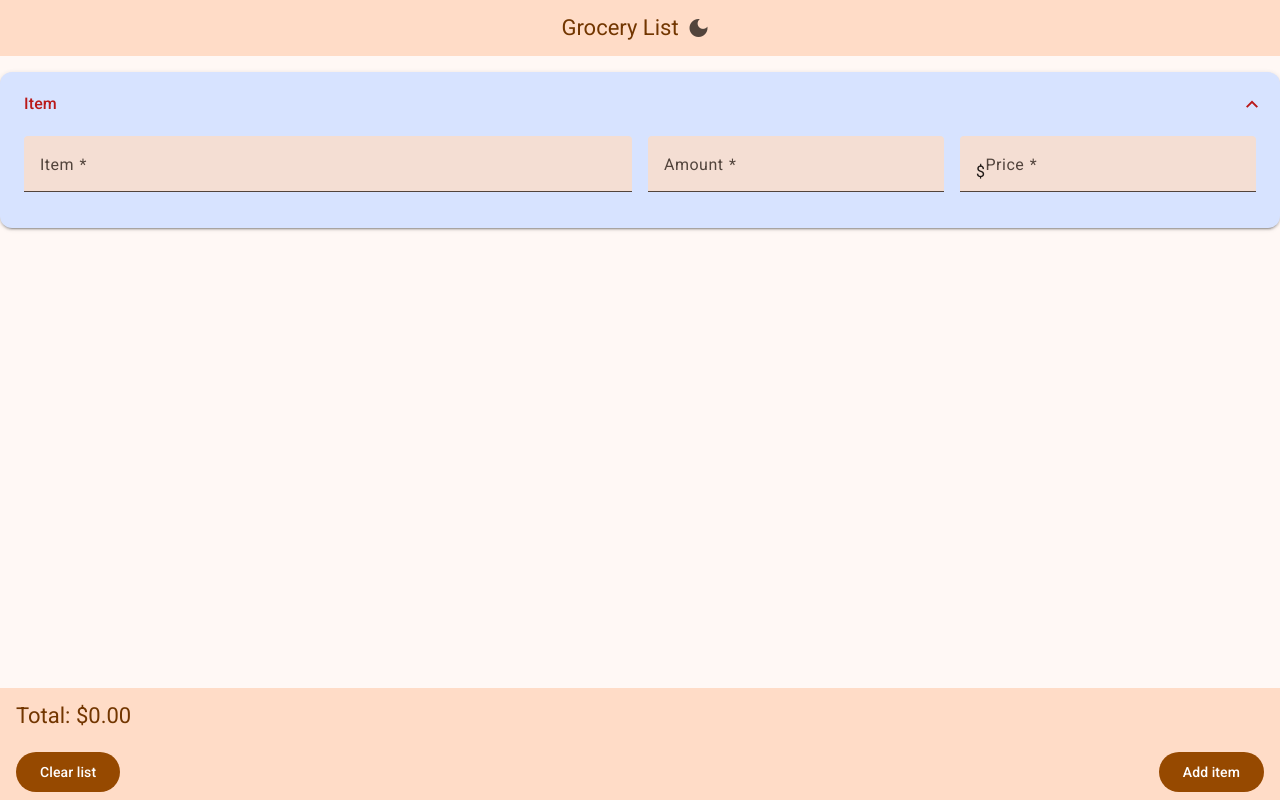
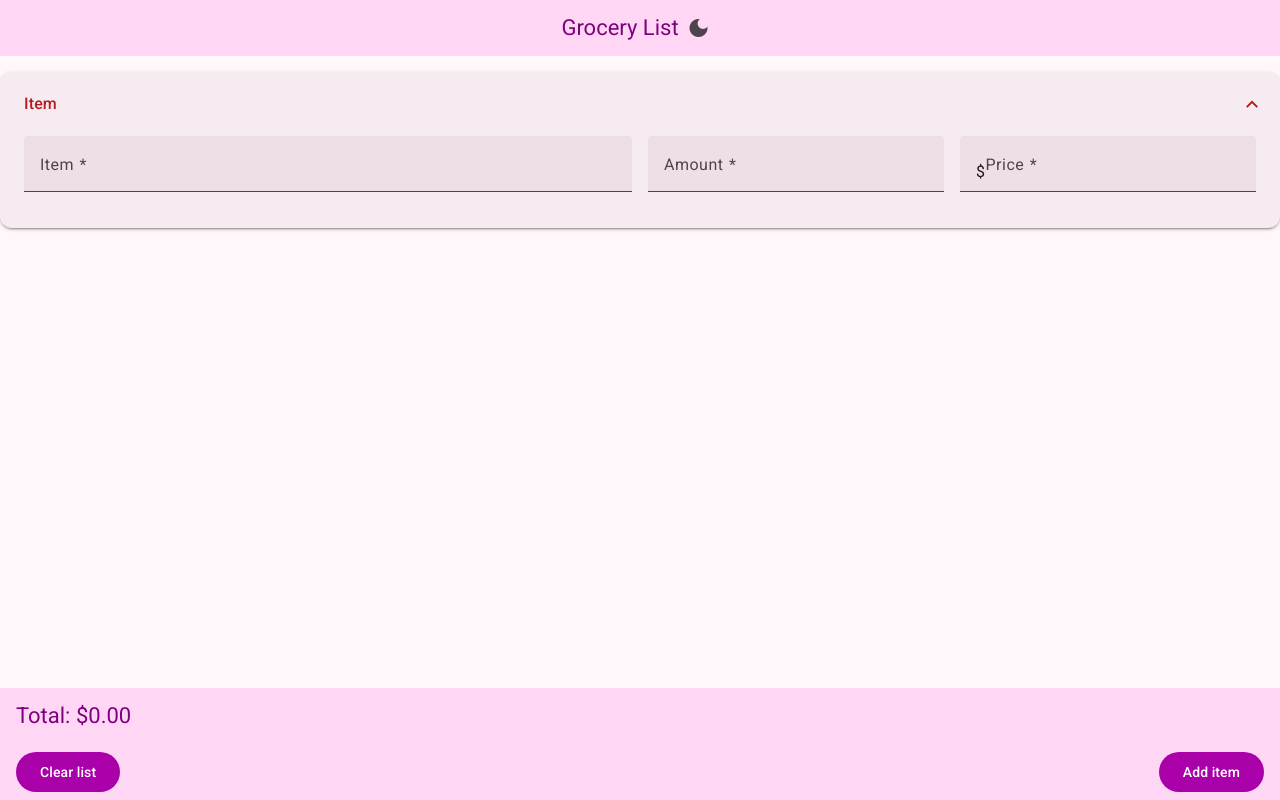
Before and after one commit to MathRocha/GroceryList, an Angular app: page / in a window 1280 px wide. Built offline with nearby package versions, Linux system fonts and the light colour scheme.

Commit message:
theme adjustment

```diff
--- a/src/app/app.scss
+++ b/src/app/app.scss
@@ -6,12 +6,13 @@ $footer-height: 112px;
 #header-toolbar {
   justify-content: center;
   height: $header-height !important;
-  background: var(--mat-sys-primary-container);
-  color: var(--mat-sys-on-primary-container);
 }
 
 #footer-toolbar {
   height: $footer-height !important;
+}
+
+.mat-toolbar {
   background: var(--mat-sys-primary-container);
   color: var(--mat-sys-on-primary-container);
 }
@@ -27,8 +28,8 @@ main {
 
 .mat-expansion-panel {
   margin: 1em 0 !important;
-  background: var(--mat-sys-tertiary-container);
-  color: var(--mat-sys-on-tertiary-container);
+  background: var(--mat-sys-surface-container);
+  color: var(--mat-sys-on-surface-container);
 }
 
 form {
--- a/src/theme.scss
+++ b/src/theme.scss
@@ -5,8 +5,7 @@ html {
   @include mat.theme(
     (
       color: (
-        primary: mat.$orange-palette,
-        tertiary: mat.$azure-palette,
+        primary: mat.$magenta-palette,
       ),
       typography: Roboto,
       density: 0,
@@ -19,6 +18,6 @@ body.lightmode {
 }
 
 body {
-  background: var(--mat-sys-surface);
-  color: var(--mat-sys-on-surface);
+  background: var(--mat-sys-background);
+  color: var(--mat-sys-on-background);
 }
```
